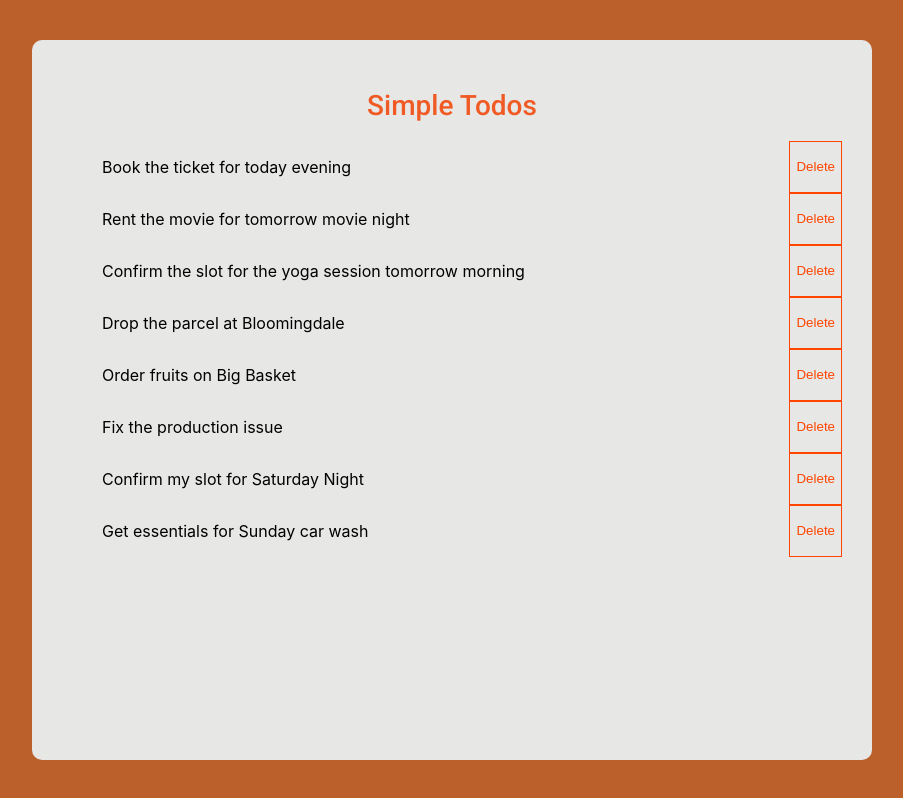
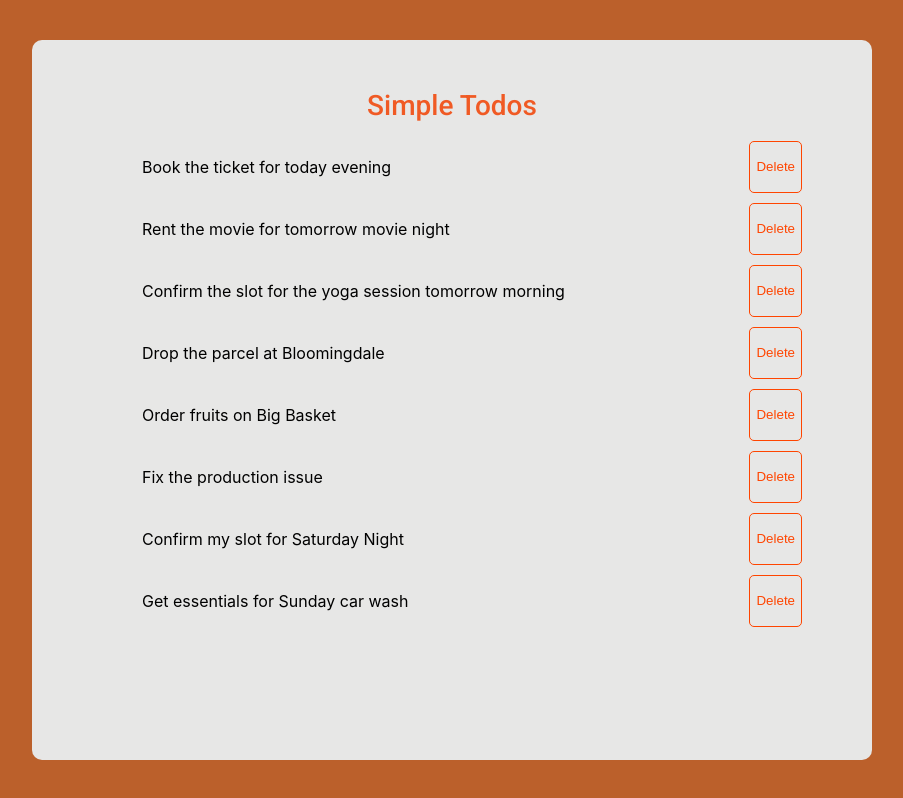
Before and after one commit to Akrishnaveni/simpleTodoByReact, a React (Create React App) app: page / in a window 1280 px wide. Shown: the whole page, without its empty margins (188-1091 px from the left). Built offline with nearby package versions, Linux system fonts and the light colour scheme; a web font is replaced by a local one.

Commit message:
Update index.css

```diff
--- a/src/components/TodoItem/index.css
+++ b/src/components/TodoItem/index.css
@@ -1,6 +1,9 @@
 .to-do-card-container {
   display: flex;
   justify-content: space-between;
+  margin: 10px;
+  padding-left: 30px;
+  padding-right: 30px;
 }
 .to-do-title {
   font-family: 'Roboto';
@@ -12,4 +15,5 @@
   border: 1px solid orangered;
   color: orangered;
   text-align: center;
+  border-radius: 5px;
 }
```
